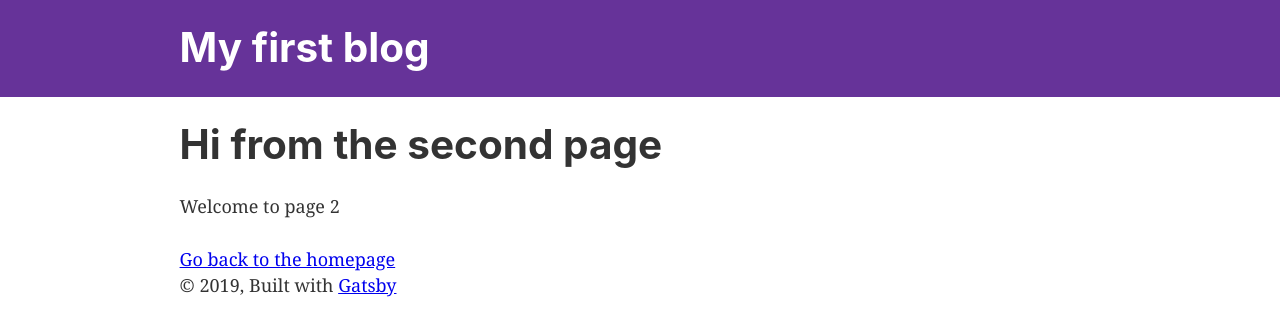
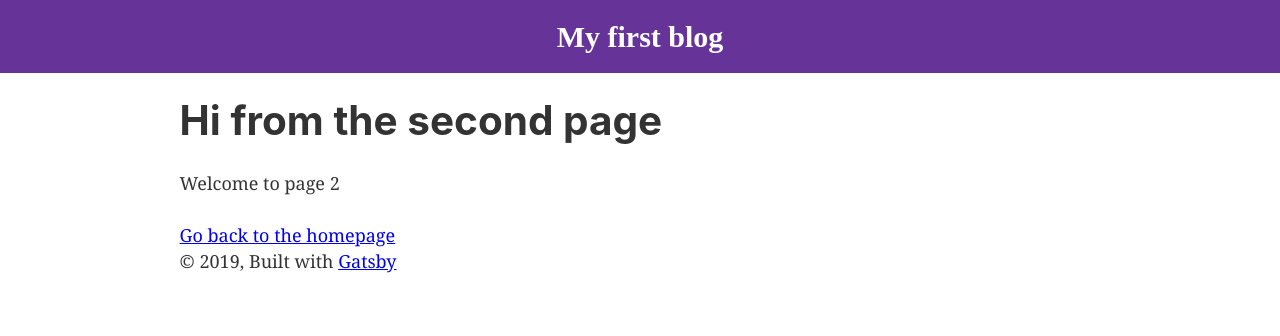
Before and after one commit to Alimahmood7/gatsby-strepi-demo, a Gatsby site: page /page-2 in a window 1280 px wide. Built offline with nearby package versions, Linux system fonts and the light colour scheme; Gatsby itself is replaced by a stand-in of ours.

Commit message:
integrate rebass ui library

```diff
--- a/package.json
+++ b/package.json
@@ -10,6 +10,8 @@
     "yarn": "1.x"
   },
   "dependencies": {
+    "@rebass/preset": "^4.0.5",
+    "emotion-theming": "^10.0.19",
     "gatsby": "^2.17.11",
     "gatsby-image": "^2.2.31",
     "gatsby-plugin-manifest": "^2.2.27",
@@ -24,7 +26,9 @@
     "prop-types": "^15.7.2",
     "react": "^16.11.0",
     "react-dom": "^16.12.0",
-    "react-helmet": "^5.2.1"
+    "react-helmet": "^5.2.1",
+    "rebass": "^4.0.7",
+    "styled-components": "^4.4.1"
   },
   "devDependencies": {
     "prettier": "^1.19.1"
--- a/src/components/layout.js
+++ b/src/components/layout.js
@@ -9,8 +9,8 @@
 import PropTypes from "prop-types"
 import { useStaticQuery, graphql } from "gatsby"
 
-import Header from "./header"
 import "./layout.css"
+import { Heading } from "./ui/heading/heading-wrapper"
 
 const Layout = ({ children }) => {
   const data = useStaticQuery(graphql`
@@ -25,7 +25,9 @@
 
   return (
     <>
-      <Header siteTitle={data.site.siteMetadata.title} />
+      <div>
+        <Heading>{data.site.siteMetadata.title}</Heading>
+      </div>
       <div
         style={{
           margin: `0 auto`,
--- /dev/null
+++ b/src/components/ui/heading/heading-wrapper.js
@@ -0,0 +1,14 @@
+import styled from "styled-components"
+import { Heading as rHeading } from "rebass"
+
+export const Heading = styled(rHeading)`
+  &&& {
+    display: flex;
+    justify-content: center;
+    font-size: 30px;
+    margin-bottom: 1.45rem;
+    padding: 20px;
+    color: white;
+    background: rebeccapurple;
+  }
+`
--- /dev/null
+++ b/src/components/ui/heading/index.js
@@ -0,0 +1 @@
+export { Heading } from "./heading-wrapper"
```
Also changed, not shown: 1 other file.
